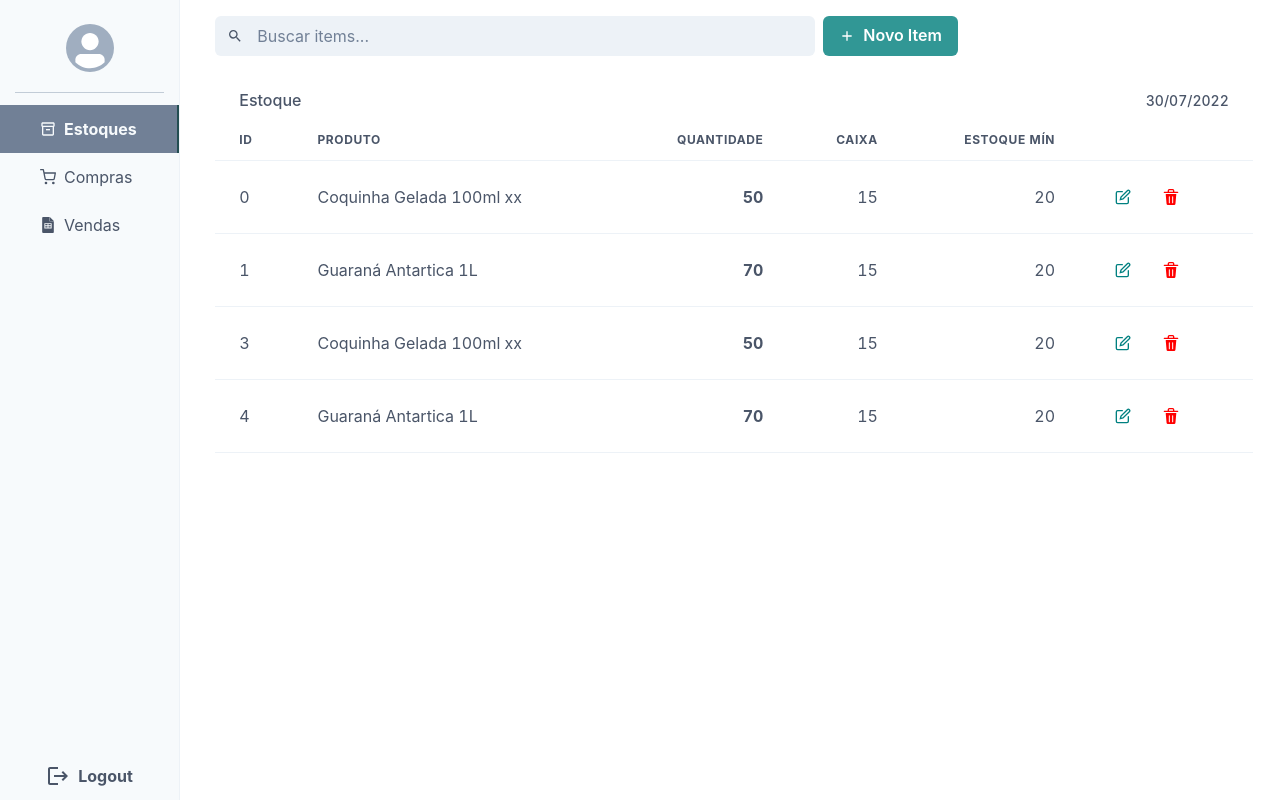
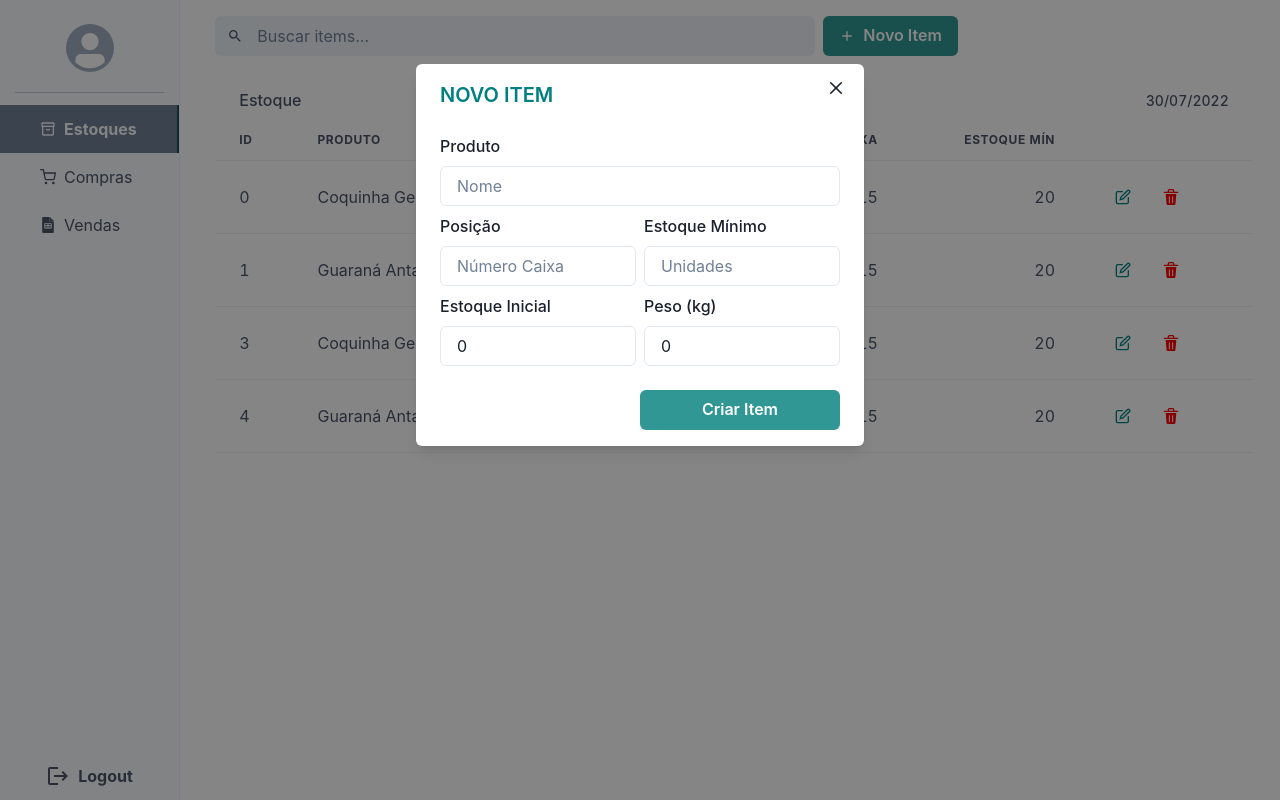
Before and after one commit to ASchwartzman/estokez, a Next.js app: page /dashboard/estoques in a window 1280 px wide. Both pictures are taken after a click on the button "Novo Item". Built offline with nearby package versions, Linux system fonts and the light colour scheme; no server answers.

Commit message:
Modal Novo Item

```diff
--- a/src/components/Dashboard/DashboardEstoques.jsx
+++ b/src/components/Dashboard/DashboardEstoques.jsx
@@ -1,13 +1,26 @@
 import { useState } from 'react'
-import { Button, HStack, Icon, VStack } from '@chakra-ui/react'
+import { Button, HStack, Icon, VStack, useDisclosure } from '@chakra-ui/react'
+import { MdSearch, MdAdd } from 'react-icons/md'
 import { SearchBar } from './SearchBar'
 import { TabelaEstoque } from './TabelaEstoque'
-import { MdSearch, MdAdd } from 'react-icons/md'
 import { items as allItems } from '../../dados/items'
+import ModalNovoItem from './ModalNovoItem'
 
 export function DashboardEstoques() {
+  //modal novo item hooks
+  const { isOpen, onOpen, onClose } = useDisclosure()
+  const [newItem, setNewItem] = useState({
+    produto: null,
+    caixa: null,
+    estoqueMin: 0,
+    peso: 0,
+    quantidade: 0,
+  })
+
+  //mock data
   const [items, setItems] = useState(allItems)
 
+  //configura searchbar
   function onChangeSearchBar(e) {
     let strLowerCase = e.target.value.toLowerCase()
 
@@ -30,6 +43,7 @@ export function DashboardEstoques() {
           leftIcon={MdSearch}
         />
         <Button
+          onClick={onOpen}
           leftIcon={<Icon as={MdAdd} />}
           variant='solid'
           colorScheme='teal'>
@@ -37,6 +51,13 @@ export function DashboardEstoques() {
         </Button>
       </HStack>
       <TabelaEstoque items={items} />
+      <ModalNovoItem
+        onSubmit={() => alert(JSON.stringify(newItem))}
+        isOpen={isOpen}
+        onClose={onClose}
+        newItem={newItem}
+        setNewItem={setNewItem}
+      />
     </VStack>
   )
 }
--- /dev/null
+++ b/src/components/Dashboard/ModalNovoItem.jsx
@@ -0,0 +1,70 @@
+import { FormControl, FormLabel, HStack, Input } from '@chakra-ui/react'
+import Modal from '../Modal'
+
+function ModalNovoItem({ isOpen, onClose, newItem, onSubmit, setNewItem }) {
+  return (
+    <Modal
+      submitButtonTitle='Criar Item'
+      title={'NOVO ITEM'}
+      isOpen={isOpen}
+      onClose={onClose}
+      onSubmit={onSubmit}>
+      <FormControl mb={2}>
+        <FormLabel htmlFor='produto'>Produto</FormLabel>
+        <Input
+          id='produto'
+          placeholder='Nome'
+          onChange={(e) => setNewItem({ ...newItem, produto: e.target.value })}
+        />
+      </FormControl>
+      <HStack mb={2}>
+        <FormControl>
+          <FormLabel htmlFor='caixa'>Posição</FormLabel>
+          <Input
+            type='number'
+            placeholder='Número Caixa'
+            id='caixa'
+            onChange={(e) => setNewItem({ ...newItem, caixa: e.target.value })}
+          />
+        </FormControl>
+        <FormControl>
+          <FormLabel htmlFor='estoqueMin'>Estoque Mínimo</FormLabel>
+          <Input
+            type='number'
+            placeholder='Unidades'
+            id='estoqueMin'
+            onChange={(e) =>
+              setNewItem({ ...newItem, estoqueMin: e.target.value })
+            }
+          />
+        </FormControl>
+      </HStack>
+      <HStack>
+        <FormControl>
+          <FormLabel htmlFor='quantidade'>Estoque Inicial</FormLabel>
+          <Input
+            type='number'
+            placeholder='Unidades'
+            id='quantidade'
+            value={newItem.quantidade}
+            onChange={(e) =>
+              setNewItem({ ...newItem, quantidade: e.target.value })
+            }
+          />
+        </FormControl>
+        <FormControl>
+          <FormLabel htmlFor='peso'>{'Peso (kg)'}</FormLabel>
+          <Input
+            type='number'
+            placeholder='kg'
+            id='peso'
+            value={newItem.peso}
+            onChange={(e) => setNewItem({ ...newItem, peso: e.target.value })}
+          />
+        </FormControl>
+      </HStack>
+    </Modal>
+  )
+}
+
+export default ModalNovoItem
--- /dev/null
+++ b/src/components/Modal.jsx
@@ -0,0 +1,42 @@
+import {
+  Modal as ChakraModal,
+  ModalOverlay,
+  ModalContent,
+  ModalHeader,
+  ModalFooter,
+  ModalBody,
+  ModalCloseButton,
+  Button,
+  Text,
+} from '@chakra-ui/react'
+
+function Modal({
+  children,
+  isOpen,
+  onClose,
+  onSubmit,
+  title,
+  submitButtonTitle,
+  ...otherProps
+}) {
+  return (
+    <>
+      <ChakraModal isOpen={isOpen} onClose={onClose} {...otherProps}>
+        <ModalOverlay />
+        <ModalContent>
+          <ModalHeader color='teal'>{title}</ModalHeader>
+          <ModalCloseButton />
+          <ModalBody>{children}</ModalBody>
+          <ModalFooter alignItems='center'>
+            <Button colorScheme='teal' w='50%' onClick={onSubmit}>
+              {submitButtonTitle}
+            </Button>
+            {/* <Button variant='ghost'>Secondary Action</Button> */}
+          </ModalFooter>
+        </ModalContent>
+      </ChakraModal>
+    </>
+  )
+}
+
+export default Modal
```
Also changed, not shown: pages/modal.jsx (added, +43 -0 lines), pages/signup.jsx (+3 -4 lines).
